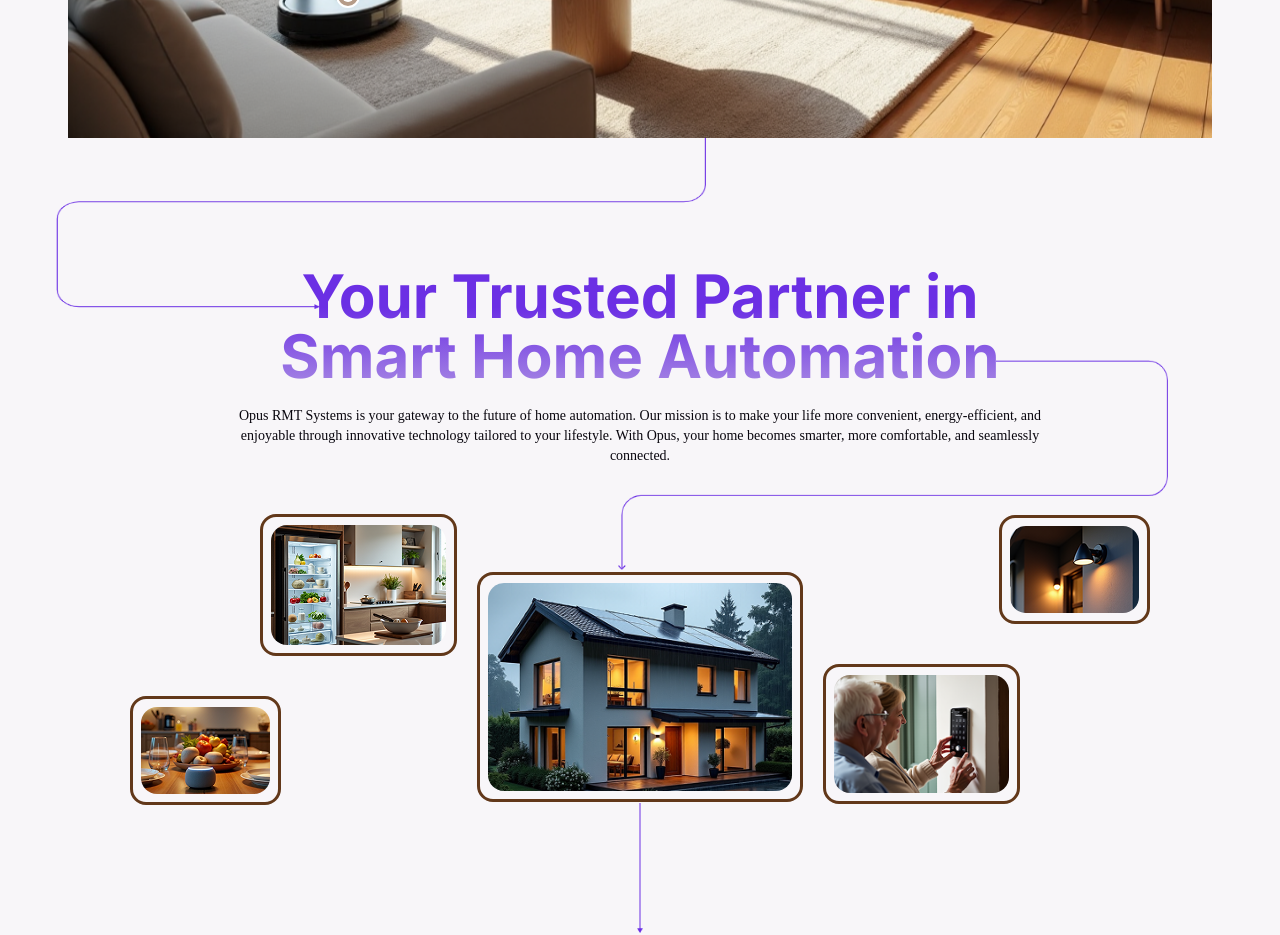
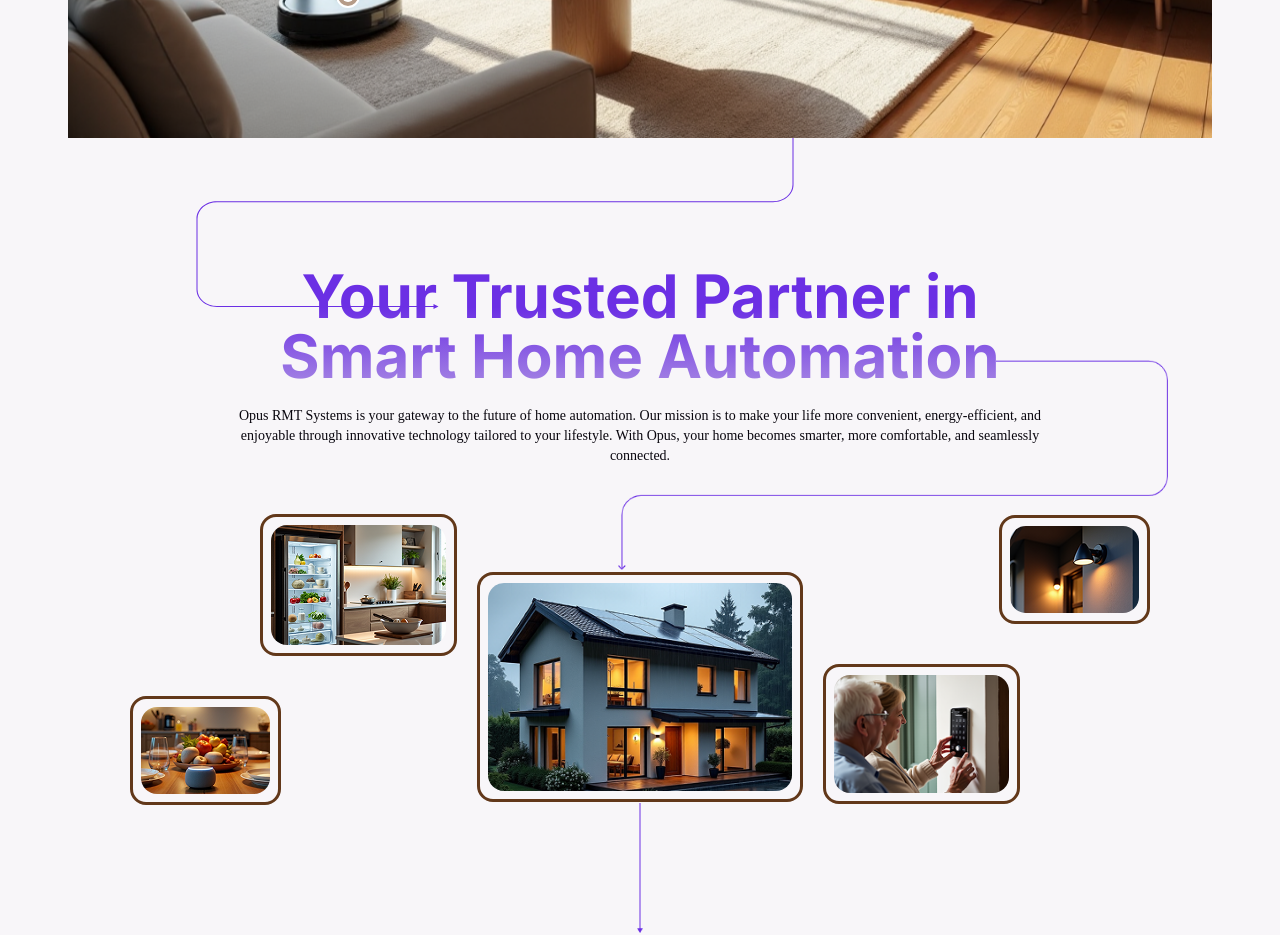
Before and after one commit to jibinshan/opus-web, a Next.js app: page / in a window 1280 px wide. Shown: the part 940-1875 px from the top of the page. Built offline with nearby package versions, Linux system fonts and the light colour scheme.

Commit message:
changed image to svg in your trusted partner section

```diff
--- a/src/app/(section)/TrustedPartner.tsx
+++ b/src/app/(section)/TrustedPartner.tsx
@@ -18,17 +18,17 @@ const TrustedPartner = ({}) => {
 	return (
 		<section className="relative w-full h-full px-4 md:px-[130px] pt-32 pb-32 flex flex-col gap-12">
 			<div className="absolute w-full h-full left-0 top-0 flex flex-col gap-12">
-				<div className="w-full flex justify-center">
-					<Image
+				<div className="h-[171px] w-[650px] ml-[170px] flex justify-center">
+					{/* <Image
 						src="/images/home/partner/arrowline1.png"
 						width={747}
 						height={251}
 						alt="arrowline"
 						className="h-[171px] w-[650px] -ml-[519px]"
-					/>
-					{/* <svg xmlns="http://www.w3.org/2000/svg" width="598" height="201" viewBox="0 0 598 201" fill="none" className="h-[141px] w-[650px] -ml-[519px]">
+					/> */}
+					<svg xmlns="http://www.w3.org/2000/svg" width="598" height="171" viewBox="0 0 598 201" fill="none" preserveAspectRatio="none">
                         <path d="M242.5 198.041L237.5 195.154V200.928L242.5 198.041ZM596.5 0V54.9923H597.5V0H596.5ZM577 74.4923H21V75.4923H577V74.4923ZM0.5 94.9923V178.041H1.5V94.9923H0.5ZM21 198.541H238V197.541H21V198.541ZM0.5 178.041C0.5 189.363 9.67816 198.541 21 198.541V197.541C10.2304 197.541 1.5 188.811 1.5 178.041H0.5ZM21 74.4923C9.67817 74.4923 0.5 83.6705 0.5 94.9923H1.5C1.5 84.2227 10.2305 75.4923 21 75.4923V74.4923ZM596.5 54.9923C596.5 65.7618 587.77 74.4923 577 74.4923V75.4923C588.322 75.4923 597.5 66.3141 597.5 54.9923H596.5Z" fill="#6B2FE4" />
-                    </svg> */}
+                    </svg>
 				</div>
 			</div>
 			<div className="w-full flex flex-col justify-center items-center gap-5">
```
